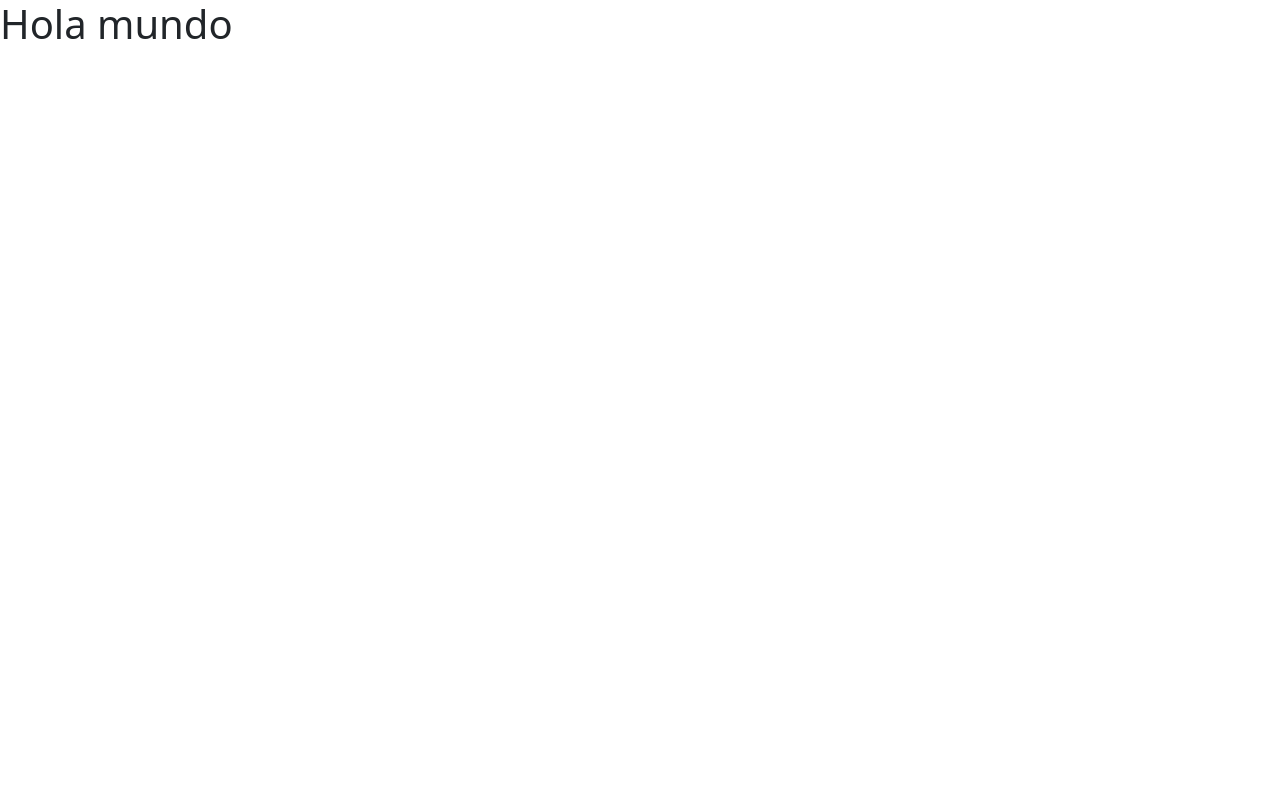
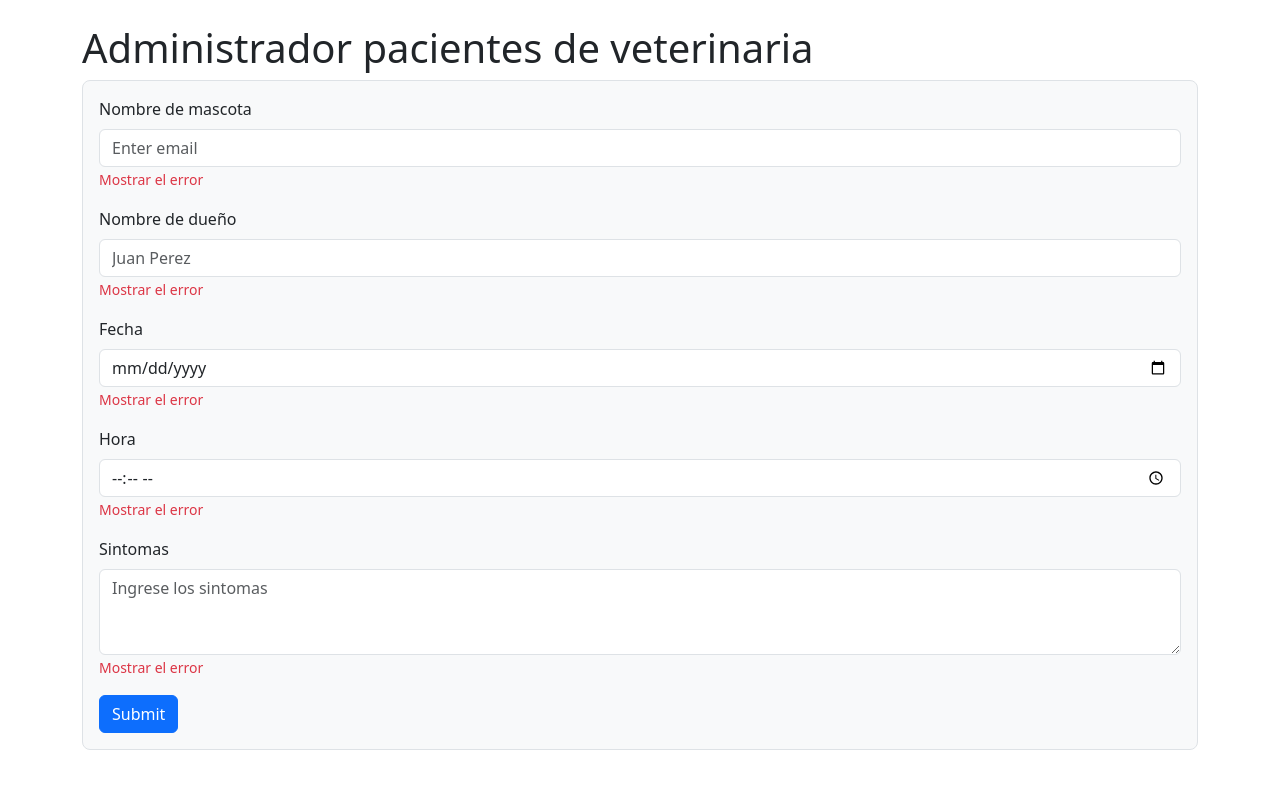
Before and after one commit to ximebarrientos/react-ejercicio9, a React (Vite) app: page / in a window 1280 px wide. Shown: the top 788 px of the page. Built offline with nearby package versions, Linux system fonts and the light colour scheme.

Commit message:
hicimos el maquetado de las card

```diff
--- a/src/App.jsx
+++ b/src/App.jsx
@@ -1,10 +1,13 @@
 import 'bootstrap/dist/css/bootstrap.min.css';
+import FormularioCitas from './components/FormularioCitas';
+
 function App() {
 
   return (
-    <>
-      <h1>Hola mundo</h1>
-    </>
+    <main className='container my-4'>
+      <h1>Administrador pacientes de veterinaria</h1>
+      <FormularioCitas></FormularioCitas>
+    </main>
   )
 }
 
--- /dev/null
+++ b/src/components/FormularioCitas.jsx
@@ -0,0 +1,44 @@
+import { Form, Button } from "react-bootstrap";
+const FormularioCitas = () => {
+  return (
+    <section>
+      <Form className="border p-3 rounded-3 bg-light">
+        <Form.Group className="mb-3" controlId="mascota">
+          <Form.Label>Nombre de mascota</Form.Label>
+          <Form.Control type="email" placeholder="Enter email" />
+          <Form.Text className="text-danger">Mostrar el error</Form.Text>
+        </Form.Group>
+        <Form.Group className="mb-3" controlId="duenio">
+          <Form.Label>Nombre de dueño</Form.Label>
+          <Form.Control type="text" placeholder="Juan Perez" />
+          <Form.Text className="text-danger">Mostrar el error</Form.Text>
+        </Form.Group>
+        <Form.Group className="mb-3" controlId="fecha">
+          <Form.Label>Fecha</Form.Label>
+          <Form.Control type="date" placeholder="12/06/2025" />
+          <Form.Text className="text-danger">Mostrar el error</Form.Text>
+        </Form.Group>
+        <Form.Group className="mb-3" controlId="hora">
+          <Form.Label>Hora</Form.Label>
+          <Form.Control type="time" placeholder="1:30" />
+          <Form.Text className="text-danger">Mostrar el error</Form.Text>
+        </Form.Group>
+        <Form.Group className="mb-3" controlId="hora">
+          <Form.Label>Sintomas</Form.Label>
+          <Form.Control
+            as="textarea"
+            rows={3}
+            placeholder="Ingrese los sintomas"
+          />
+          <Form.Text className="text-danger">Mostrar el error</Form.Text>
+        </Form.Group>
+
+        <Button variant="primary" type="submit">
+          Submit
+        </Button>
+      </Form>
+    </section>
+  );
+};
+
+export default FormularioCitas;
```
Also changed, not shown: src/components/CardCita.jsx (added, +20 -0 lines), src/components/GrillaCitas.jsx (added, +15 -0 lines).
